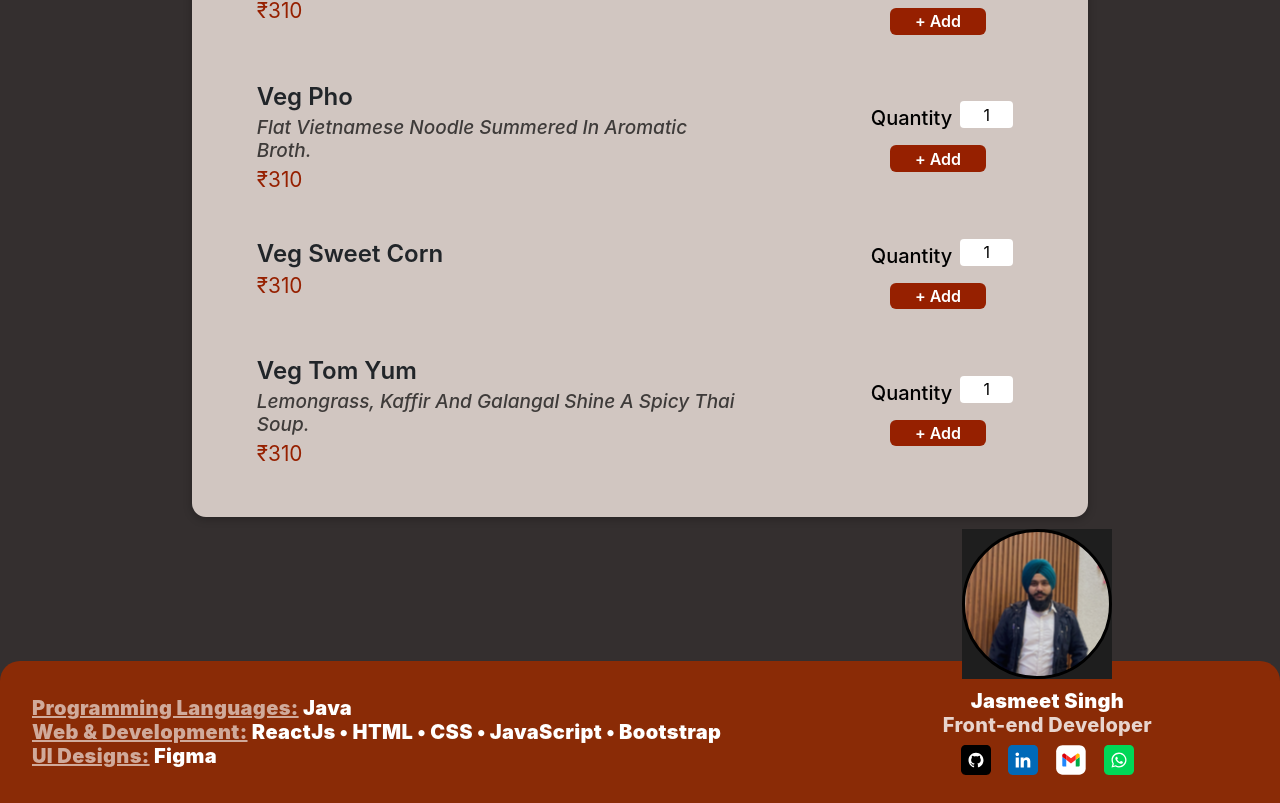
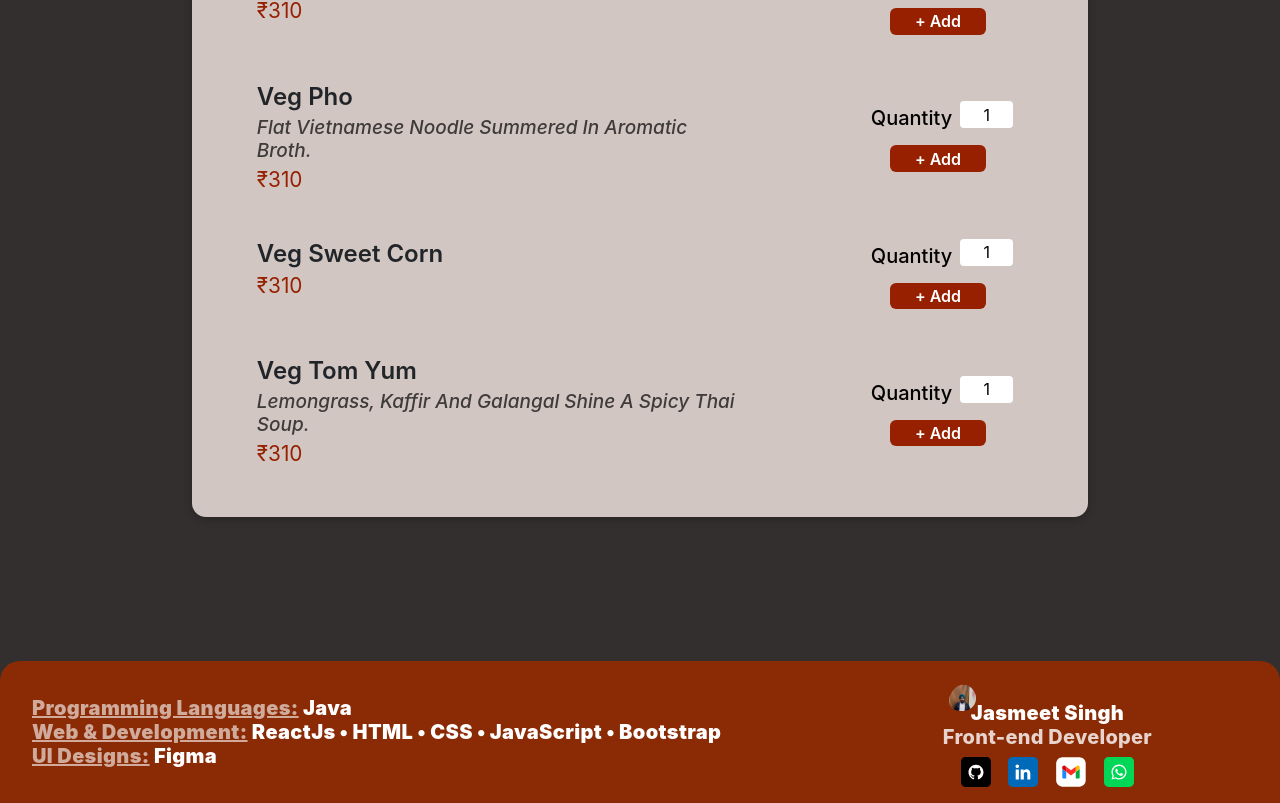
Before and after one commit to jasmeetsingh-1/reactbites, a React (Create React App) app: page / in a window 1280 px wide. Shown: the part 2684-3487 px from the top of the page. Built offline with nearby package versions, Linux system fonts and the light colour scheme.

Commit message:
new tempfile and redux issue resolved

```diff
--- a/src/App.js
+++ b/src/App.js
@@ -5,6 +5,7 @@ import { Routes, Route } from "react-router-dom";
 import { useState } from "react";
 import Cart from "./components/Modals/CartModal/Cart";
 import OrderForm from "./components/orderForm/orderform";
+import TempFile from "./components/temp/tempFiles";
 
 function App() {
   const [showingCart, setShowingCart] = useState(false);
@@ -40,6 +41,7 @@ function App() {
         }
       />
       <Route path="/login" exact element={<LoginPage />} />
+      <Route exact path="/tempFile" element={<TempFile />} />
     </Routes>
   );
 }
--- a/src/components/Modals/CartModal/Cart.jsx
+++ b/src/components/Modals/CartModal/Cart.jsx
@@ -21,7 +21,6 @@ function Cart(props) {
                     <p>{item.name}</p>
                     <button
                       onClick={(e) => {
-                        e.preventDefault();
                         dispatch(cartItemReducers.cartItemRemove(item.id));
                       }}
                     >
@@ -29,7 +28,6 @@ function Cart(props) {
                     </button>
                     <button
                       onClick={(e) => {
-                        e.preventDefault();
                         const payload = {
                           id: item.id,
                           name: item.name,
@@ -62,7 +60,7 @@ function Cart(props) {
                   dispatch(cartItemReducers.cartItemClear());
                   setTimeout(() => {
                     props.closeCart();
-                  }, [500]);
+                  }, 500);
                 }}
               >
                 Clear
--- a/src/components/cssFIles/footer/footer.css
+++ b/src/components/cssFIles/footer/footer.css
@@ -65,12 +65,12 @@
   letter-spacing: 0.26px;
 }
 
-.footer-right-details-holder > img {
+.tempFile-component-footer {
+  border: 1px solid black;
   position: absolute;
   z-index: 9999999;
   top: -160px;
   right: 40px;
-  /* opacity: 0.5; */
 }
 
 .social-icon-holder {
--- a/src/components/footer/footer.jsx
+++ b/src/components/footer/footer.jsx
@@ -5,6 +5,7 @@ import github from "../../assets/github-svg.svg";
 import linkedIn from "../../assets/linkedIn-svg.svg";
 import gmail from "../../assets/gmail-svg.svg";
 import whatsapp from "../../assets/whatsapp-svg.svg";
+import TempFileComponent from "../temp/tempFiles";
 
 function Footer() {
   return (
@@ -22,7 +23,7 @@ function Footer() {
         </p>
       </div>
       <div className="footer-right-details-holder">
-        <img src={footerImage} />
+        <TempFileComponent className="tempFile-component-footer" />
         <h4>Jasmeet Singh</h4>
         <span>Front-end Developer</span>
         <div className="social-icon-holder">
--- a/src/components/redux-store/store.jsx
+++ b/src/components/redux-store/store.jsx
@@ -1,4 +1,4 @@
-import { createSlice, configureStore } from "@reduxjs/toolkit";
+import { createSlice, configureStore, combineReducers } from "@reduxjs/toolkit";
 import { persistStore, persistReducer } from "redux-persist";
 import storage from "redux-persist/lib/storage";
 
@@ -191,32 +191,21 @@ const cartSlice = createSlice({
   },
 });
 
-const persistedReducerLoginSlice = persistReducer(
-  persistConfig,
-  LoginSlice.reducer
-);
-const persistedReducerSignUpSlice = persistReducer(
-  persistConfig,
-  SignUpSlice.reducer
-);
-const persistedReducerCartItemSlice = persistReducer(
-  persistConfig,
-  cartSlice.reducer
-);
-
-const store = configureStore({
-  reducer: {
-    loginStore: persistedReducerLoginSlice,
-    signupStore: persistedReducerSignUpSlice,
-    cartStore: persistedReducerCartItemSlice,
-  },
+const rootReducer = combineReducers({
+  loginStore: LoginSlice.reducer,
+  signupStore: SignUpSlice.reducer,
+  cartStore: cartSlice.reducer,
 });
 
-const persistor = persistStore(store);
+const persistedReducer = persistReducer(persistConfig, rootReducer);
 
 export const loginReducers = LoginSlice.actions;
 export const signUpReducers = SignUpSlice.actions;
 export const cartItemReducers = cartSlice.actions;
 
+const store = configureStore({
+  reducer: persistedReducer,
+});
+const persistor = persistStore(store);
 export default store;
 export { persistor };
--- /dev/null
+++ b/src/components/temp/tempFiles.jsx
@@ -0,0 +1,67 @@
+import React from "react";
+import image from "../../assets/tempAssets/Snapchat-1619031910.jpg";
+const TempFileComponent = () => {
+  return (
+    <div style={{ maxWidth: "20%", maxHeight: "20%" }}>
+      <svg
+        id="sw-js-blob-svg"
+        viewBox="0 0 100 100"
+        xmlns="http://www.w3.org/2000/svg"
+        version="1.1"
+      >
+        <defs>
+          <linearGradient id="sw-gradient" x1="0" x2="1" y1="1" y2="0">
+            <stop
+              id="stop1"
+              stop-color="rgba(194.159, 101.805, 65.889, 1)"
+              offset="0%"
+            ></stop>
+            <stop
+              id="stop2"
+              stop-color="rgba(125.856, 51.258, 22.204, 1)"
+              offset="100%"
+            ></stop>
+          </linearGradient>
+        </defs>
+        <mask id="image-1" mask-type="alpha">
+          <path
+            fill="url(#sw-gradient)"
+            d="M24.9,-14.7C30.1,-5.4,30.6,6.2,25.6,15.2C20.7,24.2,10.3,30.4,-1.8,31.4C-13.8,32.5,-27.7,28.2,-33,19C-38.4,9.8,-35.2,-4.3,-28.3,-14.6C-21.3,-25,-10.7,-31.4,-0.4,-31.2C9.9,-31,19.7,-24,24.9,-14.7Z"
+            width="100%"
+            height="100%"
+            transform="translate(50 50)"
+            stroke-width="0"
+            style={{ transition: "all 0.3s ease 0s" }}
+            stroke="url(#sw-gradient)"
+          ></path>
+        </mask>
+        <g mask="url(#image-1)">
+          <path
+            fill="url(#sw-gradient)"
+            d="M24.9,-14.7C30.1,-5.4,30.6,6.2,25.6,15.2C20.7,24.2,10.3,30.4,-1.8,31.4C-13.8,32.5,-27.7,28.2,-33,19C-38.4,9.8,-35.2,-4.3,-28.3,-14.6C-21.3,-25,-10.7,-31.4,-0.4,-31.2C9.9,-31,19.7,-24,24.9,-14.7Z"
+            // width="100%"
+            // height="100%"
+            transform="translate(50 50)"
+            stroke-width="0"
+            style={{ transition: "all 0.3s ease 0s", position: "relative" }}
+            stroke="url(#sw-gradient)"
+          ></path>
+          <image
+            href={image}
+            width="106%"
+            height="140%"
+            style={{
+              position: "absolute",
+              top: "0",
+              bottom: "0",
+              right: "0",
+              left: "0",
+            }}
+          />
+        </g>
+      </svg>
+    </div>
+  );
+};
+
+export default TempFileComponent;
--- a/src/index.css
+++ b/src/index.css
@@ -23,15 +23,15 @@ code {
 }
 
 ::-webkit-scrollbar-track {
-  background: rgba(255, 255, 255, 0.592);
+  background: transparent;
   border-radius: 4px;
 }
 
 ::-webkit-scrollbar-thumb {
-  background: rgba(84, 25, 4, 0.567);
+  background: #d1c6c1;
   border-radius: 4px;
 }
 
 ::-webkit-scrollbar-thumb:hover {
-  background: rgb(84, 25, 4);
+  background: #95908e;
 }
```
Also changed, not shown: src/assets/tempAssets/Snapchat-1619031910.jpg (added), src/assets/tempAssets/blob.svg (added).
